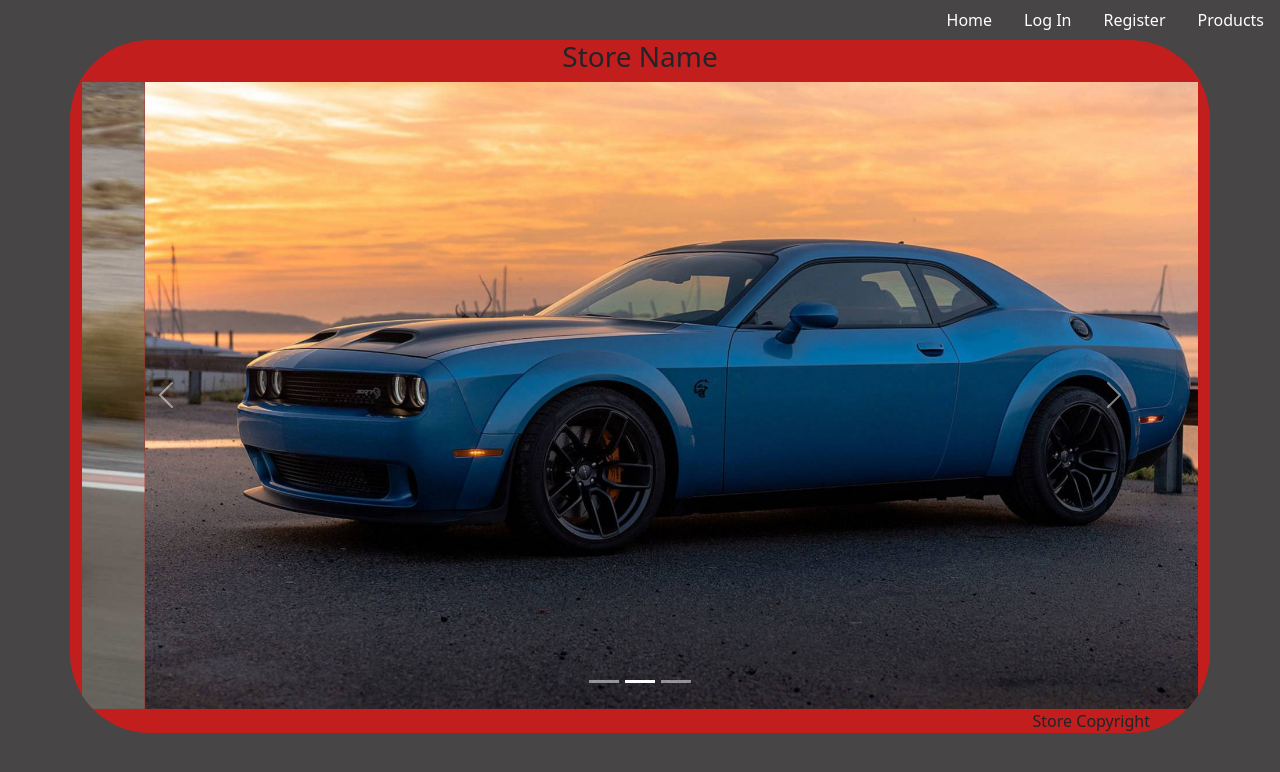
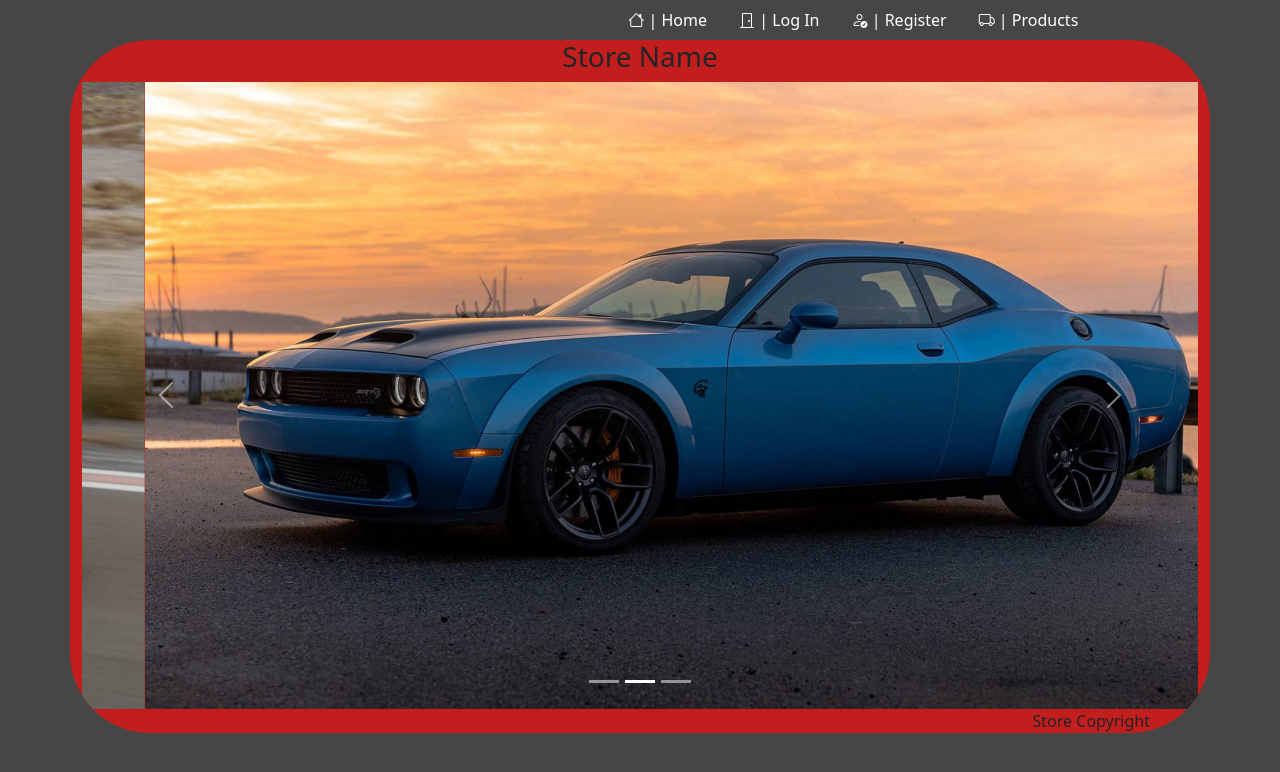
Before and after one commit to CMolitoris/ReactCarWebApp, a React (Create React App) app: page / in a window 1280 px wide. Shown: the top 772 px of the page. Built offline with nearby package versions, Linux system fonts and the light colour scheme; no server answers.

Commit message:
Nav Bar Style | Bootstrap Icons implemented
Nav Bar Style | Bootstrap Icons implemented

-Do NPM install

```diff
--- a/package.json
+++ b/package.json
@@ -9,6 +9,7 @@
     "@testing-library/user-event": "^12.8.3",
     "axios": "^0.24.0",
     "bootstrap": "^5.1.3",
+    "bootstrap-icons": "^1.6.1",
     "jwt-decode": "^3.1.2",
     "react": "^17.0.2",
     "react-bootstrap": "^2.0.0",
--- a/src/components/Navbar/Navbar.jsx
+++ b/src/components/Navbar/Navbar.jsx
@@ -5,37 +5,37 @@ import { Link } from "react-router-dom";
 const NavBar = (props) => {
     return (
         <nav>
-            <ul className='nav justify-content-end'>
-                <li className='nav-item'><Link to  = '/' className='nav-link'>Home</Link></li>
+            <ul className='nav justify-content-center offset-lg-4'>
+                <li className='nav-item'><Link to  = '/' className='nav-link'><i class="bi bi-house"></i> | Home</Link></li>
                 {!props.user &&
                     <React.Fragment>
                         <li >
-                            <a className='nav-link' onClick = {props.toggleLogModal}>Log In</a>
+                            <a className='nav-link' onClick = {props.toggleLogModal}><i class="bi bi-door-closed"></i> | Log In</a>
                         </li>
                         <li className='nav-item'>
-                            <a className='nav-link' onClick = {props.toggleRegModal}>Register</a>
+                            <a className='nav-link' onClick = {props.toggleRegModal}><i class="bi bi-person-check"></i> | Register</a>
                         </li>
                         <li className='nav-item'>
-                            <Link to='/products' className='nav-link'> Products </Link>
+                            <Link to='/products' className='nav-link'><i class="bi bi-truck"></i> | Products </Link>
                         </li>
                     </React.Fragment>
                 }
                 {props.user &&
                     <React.Fragment>
                         <li className='nav-item'>
-                            <Link to='/account' className='nav-link'>Account</Link>
+                            <Link to='/account' className='nav-link'><i class="bi bi-person"></i> | Account</Link>
                         </li>
                         <li className='nav-item'>
-                            <Link to='/cart' className='nav-link'>Cart</Link>
+                            <Link to='/cart' className='nav-link'><i class="bi bi-cart4"></i> | Cart</Link>
                         </li>
                         <li className='nav-item'>
-                            <a onClick = {props.logoutUser} className='nav-link'>Log Out</a>
+                            <a onClick = {props.logoutUser} className='nav-link'><i class="bi bi-door-open"></i> | Log Out</a>
                         </li>
                         <li className='nav-item'>
-                            <Link to='/seller' className="nav-link">Sellers</Link>
+                            <Link to='/seller' className="nav-link"><i class="bi bi-currency-dollar"></i> | Sellers</Link>
                         </li>
                         <li className='nav-item'>
-                            <Link to='/products' className='nav-link'> Products </Link>
+                            <Link to='/products' className='nav-link'><i class="bi bi-truck"></i> | Products </Link>
                         </li>
                     </React.Fragment>
                 }
--- a/src/index.jsx
+++ b/src/index.jsx
@@ -4,6 +4,7 @@ import './index.css';
 import App from './App';
 import { BrowserRouter as Router } from 'react-router-dom';
 import 'bootstrap/dist/css/bootstrap.css'
+import 'bootstrap-icons/font/bootstrap-icons.css'
 
 ReactDOM.render(
   <Router>
```
Also changed, not shown: 1 other file (tests, documents, lock files or other folders).
